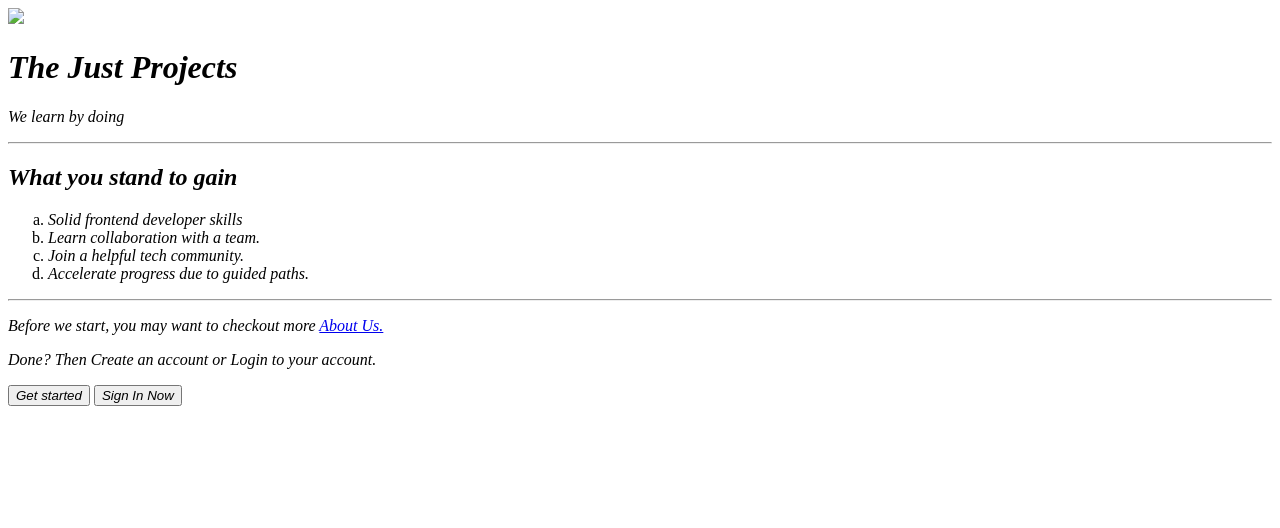
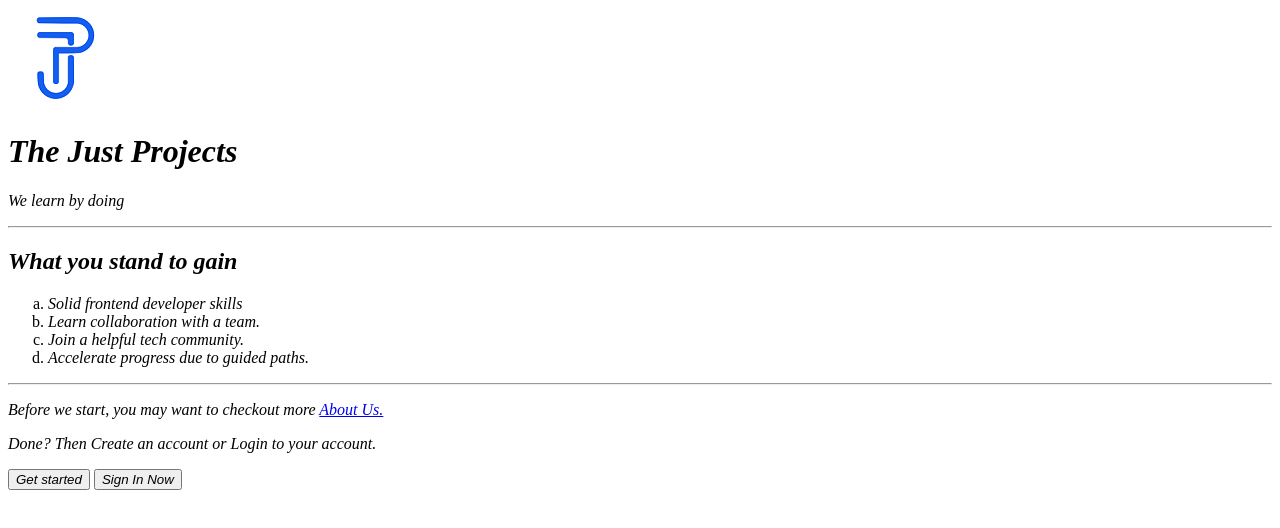
Before and after one commit to Mounika-2013/WebDev, a plain HTML site: page Index.html in a window 1280 px wide. Drawn offline with Linux system fonts and the light colour scheme; the site is published under a folder, as on GitHub Pages, so addresses that start at the root find nothing.

Commit message:
Final-index

```diff
--- a/Index.html
+++ b/Index.html
@@ -9,7 +9,7 @@
 </head>
 
 <body>
-    <img src="/tjp.png">
+    <img src="tjp.png">
     <h1><em>The Just Projects</em></h1>
     <p><em>We learn by doing</em></p>
     <hr>
```
